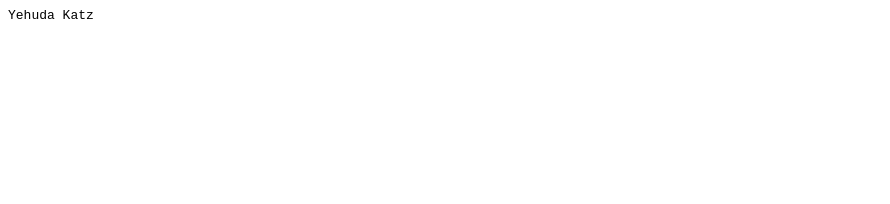
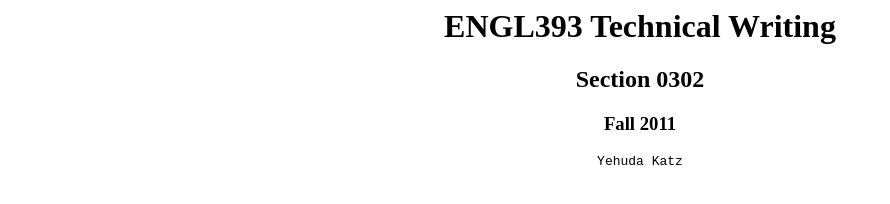
Before and after one commit to ENGL393/engl393.github.com, a plain HTML site: page index.html in a window 1280 px wide. Shown: the whole page, without its empty margins (0-890 px from the left). Drawn offline with Linux system fonts and the light colour scheme.

Commit message:
website formatting

```diff
--- a/index.html
+++ b/index.html
@@ -2,7 +2,10 @@
 <head>
 <title>People in ENGL393 (0302) 2011-08</title>
 </head>
-<body>
+<body style="text-align: center;">
+<h1>ENGL393 Technical Writing</h1>
+<h2>Section 0302</h2>
+<h3>Fall 2011</h3>
 <pre>
 Yehuda Katz
 
```
